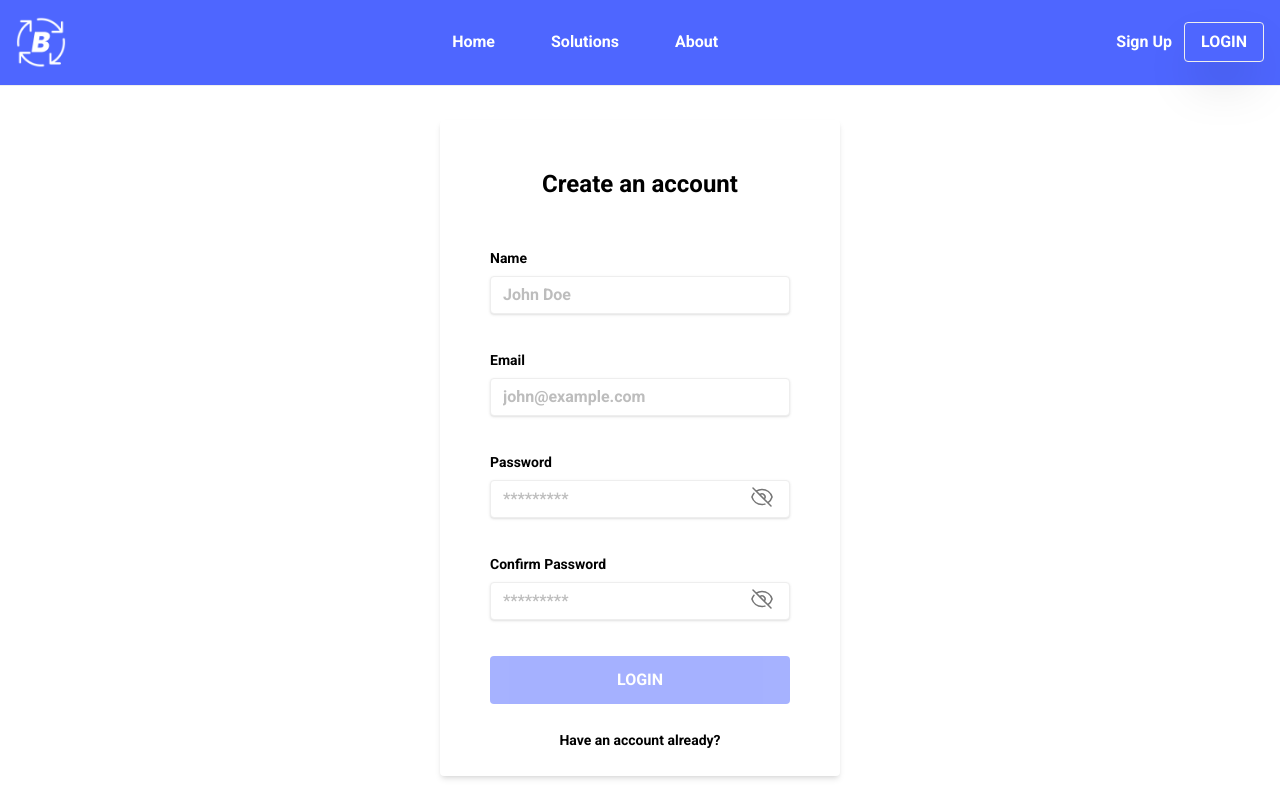
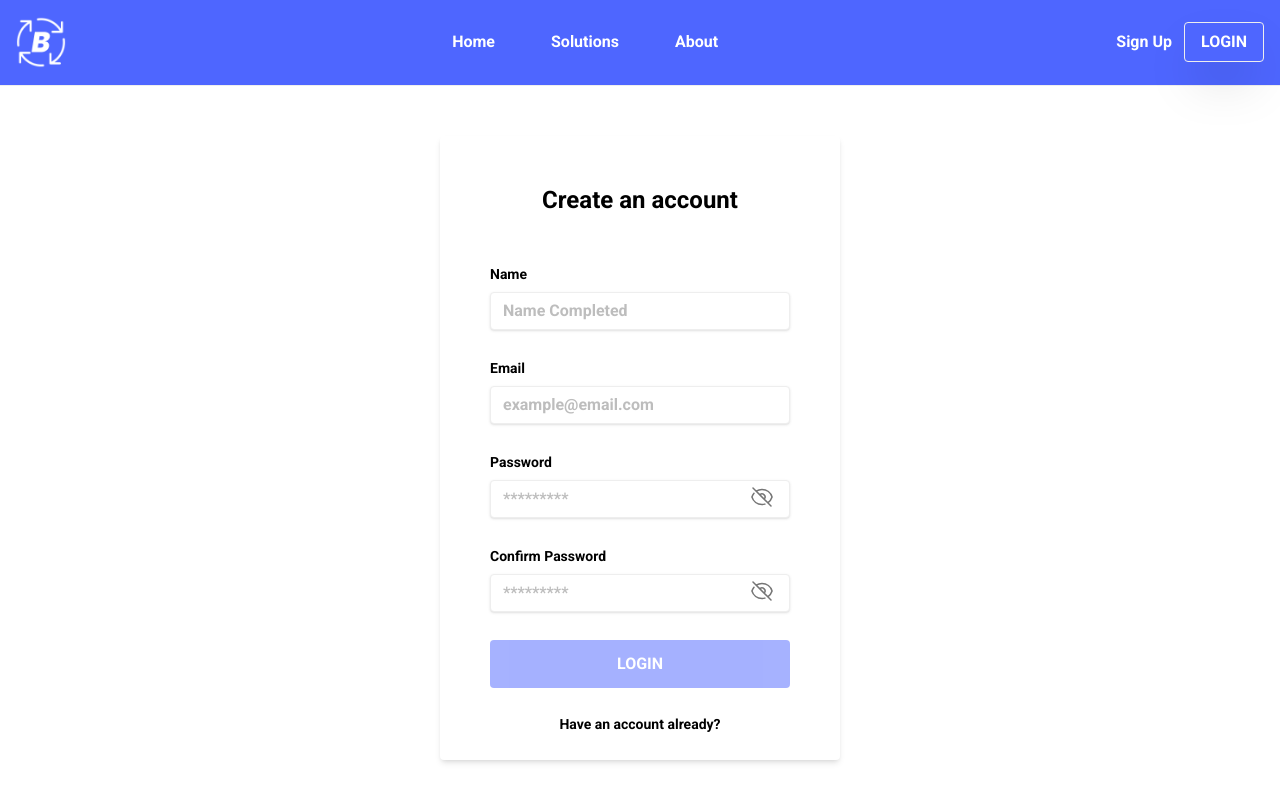
Before and after one commit to mkmuniz/Biflux, a Next.js app in the folder front/: page /sign-up in a window 1280 px wide. Shown: the top 800 px of the page. Built offline with nearby package versions, Linux system fonts and the light colour scheme; no server answers.

Commit message:
fix: fields in signup form

```diff
--- a/front/src/components/SignUp/SignUp.tsx
+++ b/front/src/components/SignUp/SignUp.tsx
@@ -151,7 +151,7 @@ export default function SignUpForm() {
                             Create an account
                         </span>
                     </div>
-                    <div className="mb-6">
+                    <div className="mb-4">
                         <label className="block text-sm mb-2 text-black" htmlFor="name">
                             Name
                         </label>
@@ -160,11 +160,11 @@ export default function SignUpForm() {
                             className={`shadow min-w-[300px] appearance-none border ${errors.name ? 'border-red-400' : ''} rounded w-full py-2 px-3 text-gray-700 mb-3 leading-tight focus:outline-none focus:shadow-outline`}
                             id="name"
                             type="text"
-                            placeholder="John Doe"
+                            placeholder="Name Completed"
                         />
                         {errors.name && <p className="text-red-500 text-[12px]">{errors.name.message}</p>}
                     </div>
-                    <div className="mb-6">
+                    <div className="mb-4">
                         <label className="block text-sm mb-2 text-black" htmlFor="email">
                             Email
                         </label>
@@ -179,11 +179,11 @@ export default function SignUpForm() {
                             className={`shadow min-w-[300px] appearance-none border ${errors.email ? 'border-red-400' : ''} rounded w-full py-2 px-3 text-gray-700 mb-3 leading-tight focus:outline-none focus:shadow-outline`}
                             id="email"
                             type="email"
-                            placeholder="john@example.com"
+                            placeholder="example@email.com"
                         />
                         {errors.email && <p className="text-red-500 text-[12px]">{errors.email.message}</p>}
                     </div>
-                    <div className="mb-6 relative">
+                    <div className="mb-4 relative">
                         <label className="block text-sm mb-2 text-black" htmlFor="password">
                             Password
                         </label>
@@ -218,7 +218,7 @@ export default function SignUpForm() {
                             </div>
                         )}
                     </div>
-                    <div className="mb-6 relative">
+                    <div className="mb-4 relative">
                         <label className="block text-sm mb-2 text-black" htmlFor="confirmPassword">
                             Confirm Password
                         </label>
```
